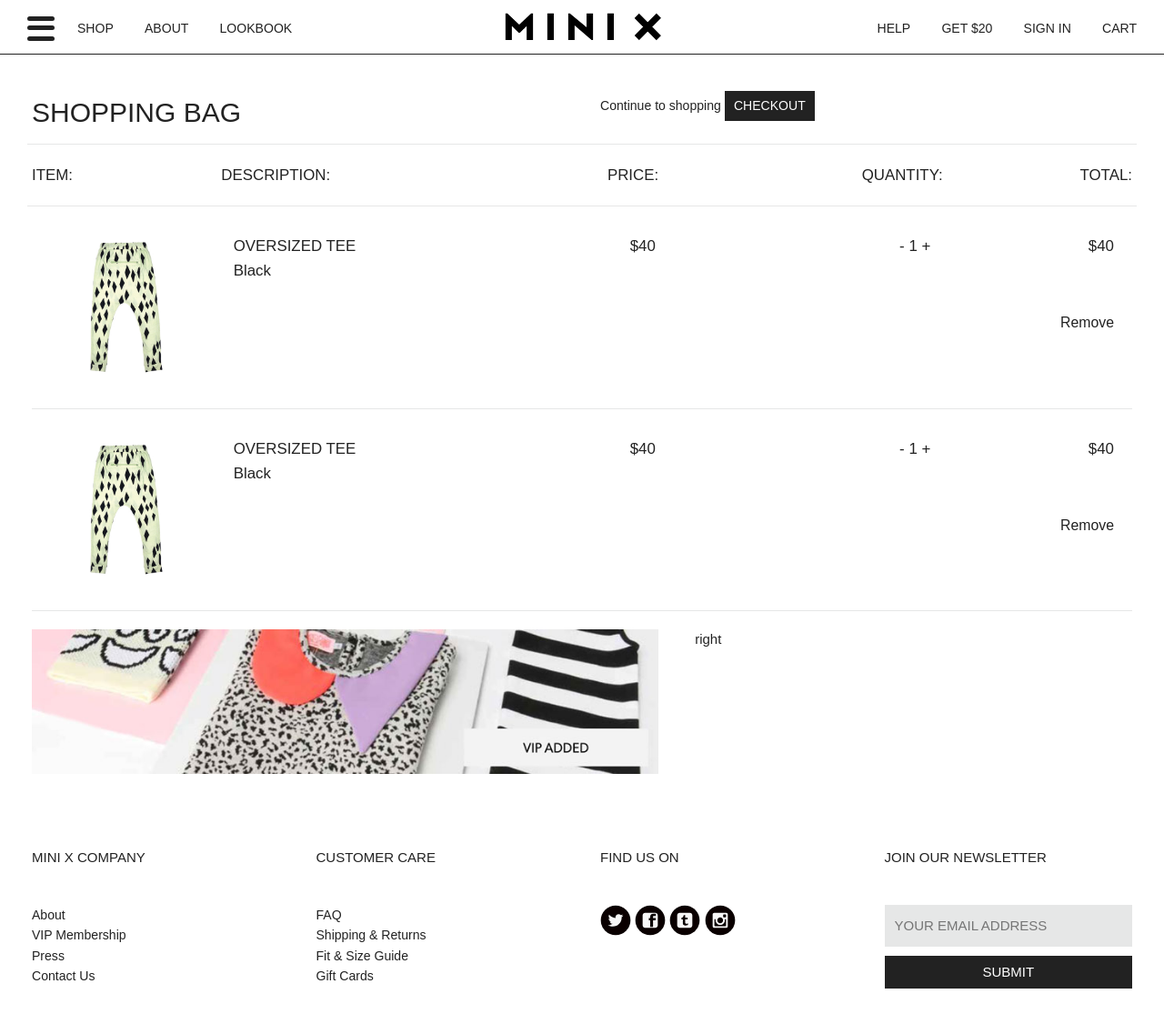
After one commit to timetoduckandcover/minixstyle, a PHP site: page /cart in a window 1280 px wide. The commit adds this page. Shown: the whole page at 91% size. Run offline with PHP 8.4, Linux system fonts and the light colour scheme; some web fonts are replaced.

Commit message:
cart page build

```diff
--- a/theme_sample/assets/css/styles.css
+++ b/theme_sample/assets/css/styles.css
@@ -1522,14 +1522,14 @@ table th, table td {
   width: 25%;
 }
 
-/* line 5, ../../dev/sass/partials/modules/_app-header.scss */
+/* line 9, ../../dev/sass/partials/modules/_app-header.scss */
 .global-header {
   z-index: 1;
   background: white;
   border-bottom: 1px solid #222222;
 }
 @media (min-width: 767px) {
-  /* line 5, ../../dev/sass/partials/modules/_app-header.scss */
+  /* line 9, ../../dev/sass/partials/modules/_app-header.scss */
   .global-header {
     position: fixed;
     top: 0;
@@ -1538,18 +1538,18 @@ table th, table td {
     height: 60px;
   }
 }
-/* line 21, ../../dev/sass/partials/modules/_app-header.scss */
+/* line 25, ../../dev/sass/partials/modules/_app-header.scss */
 .global-header .logo {
   display: block;
   width: 200px;
   margin: 0 auto;
 }
-/* line 33, ../../dev/sass/partials/modules/_app-header.scss */
+/* line 37, ../../dev/sass/partials/modules/_app-header.scss */
 .global-header nav.visible-nav > ul > li {
   display: inline-block;
   position: relative;
 }
-/* line 38, ../../dev/sass/partials/modules/_app-header.scss */
+/* line 42, ../../dev/sass/partials/modules/_app-header.scss */
 .global-header nav.visible-nav > ul > li > a {
   text-transform: uppercase;
   color: #222222;
@@ -1562,77 +1562,116 @@ table th, table td {
   -o-transition: all 0.2s ease-in-out;
   transition: all 0.2s ease-in-out;
 }
-/* line 48, ../../dev/sass/partials/modules/_app-header.scss */
+/* line 52, ../../dev/sass/partials/modules/_app-header.scss */
 .global-header nav.visible-nav > ul > li > a:hover {
-  border-bottom: 4px solid #6ee1cd;
   text-decoration: none;
 }
-/* line 59, ../../dev/sass/partials/modules/_app-header.scss */
+/* line 57, ../../dev/sass/partials/modules/_app-header.scss */
+.global-header nav.visible-nav > ul > li > a:hover:after {
+  content: '';
+  width: 100%;
+  background: #6ee1cd;
+  height: 4px;
+  display: block;
+}
+/* line 72, ../../dev/sass/partials/modules/_app-header.scss */
 .global-header nav.visible-nav > ul > li.has-sub-nav:hover .sub-nav {
   display: block;
 }
-/* line 66, ../../dev/sass/partials/modules/_app-header.scss */
+/* line 79, ../../dev/sass/partials/modules/_app-header.scss */
 .global-header nav.visible-nav > ul > li .sub-nav {
   display: none;
   background: white;
   position: fixed;
   width: 100%;
-  top: 60px;
+  top: 59px;
   left: 0;
   right: 0;
 }
-/* line 81, ../../dev/sass/partials/modules/_app-header.scss */
+/* line 89, ../../dev/sass/partials/modules/_app-header.scss */
+.global-header nav.visible-nav > ul > li .sub-nav .header-left-push {
+  padding: 20px 20px 40px 75px;
+}
+/* line 94, ../../dev/sass/partials/modules/_app-header.scss */
+.global-header nav.visible-nav > ul > li .sub-nav .sub-nav-list {
+  border-right: 1px solid #222222;
+}
+/* line 98, ../../dev/sass/partials/modules/_app-header.scss */
+.global-header nav.visible-nav > ul > li .sub-nav .sub-nav-list:last-child {
+  border: none;
+}
+/* line 103, ../../dev/sass/partials/modules/_app-header.scss */
+.global-header nav.visible-nav > ul > li .sub-nav .sub-nav-list a {
+  text-transform: uppercase;
+}
+/* line 111, ../../dev/sass/partials/modules/_app-header.scss */
+.global-header nav.visible-nav > ul > li .sub-nav h3.more {
+  margin: 10px 0 40px 0;
+}
+/* line 115, ../../dev/sass/partials/modules/_app-header.scss */
+.global-header nav.visible-nav > ul > li .sub-nav h3.more a {
+  font-family: "GibsonSemiBold", arial, sans-serif;
+}
+/* line 121, ../../dev/sass/partials/modules/_app-header.scss */
+.global-header nav.visible-nav > ul > li .sub-nav h3.title {
+  margin-bottom: 20px;
+}
+/* line 132, ../../dev/sass/partials/modules/_app-header.scss */
 .global-header .nav-left {
   display: none;
-  padding-left: 65px;
+  padding-left: 75px;
 }
 @media (min-width: 767px) {
-  /* line 81, ../../dev/sass/partials/modules/_app-header.scss */
+  /* line 132, ../../dev/sass/partials/modules/_app-header.scss */
   .global-header .nav-left {
     display: block;
   }
 }
-/* line 94, ../../dev/sass/partials/modules/_app-header.scss */
+/* line 145, ../../dev/sass/partials/modules/_app-header.scss */
 .global-header .nav-left ul li {
-  margin-right: 10px;
-}
-/* line 102, ../../dev/sass/partials/modules/_app-header.scss */
+  margin-right: 30px;
+}
+/* line 153, ../../dev/sass/partials/modules/_app-header.scss */
 .global-header .nav-right {
   padding-right: 20px;
   display: none;
 }
 @media (min-width: 767px) {
-  /* line 102, ../../dev/sass/partials/modules/_app-header.scss */
+  /* line 153, ../../dev/sass/partials/modules/_app-header.scss */
   .global-header .nav-right {
     display: block;
   }
 }
-/* line 112, ../../dev/sass/partials/modules/_app-header.scss */
+/* line 163, ../../dev/sass/partials/modules/_app-header.scss */
 .global-header .nav-right > ul {
   text-align: right;
 }
-/* line 116, ../../dev/sass/partials/modules/_app-header.scss */
+/* line 167, ../../dev/sass/partials/modules/_app-header.scss */
 .global-header .nav-right > ul > li {
-  margin-left: 10px;
-}
-/* line 123, ../../dev/sass/partials/modules/_app-header.scss */
+  margin-left: 30px;
+}
+/* line 175, ../../dev/sass/partials/modules/_app-header.scss */
+.global-header .nav-right > ul > li.cart-link:hover #cart {
+  display: block;
+}
+/* line 185, ../../dev/sass/partials/modules/_app-header.scss */
 .global-header .tagline-mobile {
   text-align: center;
   padding: 10px 0;
   border-top: 1px solid #222222;
 }
-/* line 129, ../../dev/sass/partials/modules/_app-header.scss */
+/* line 191, ../../dev/sass/partials/modules/_app-header.scss */
 .global-header .tagline-mobile span {
   margin: 0 10px;
 }
 
-/* line 138, ../../dev/sass/partials/modules/_app-header.scss */
+/* line 200, ../../dev/sass/partials/modules/_app-header.scss */
 .burger-menu {
   float: left;
   padding: 16px 0 0 20px;
 }
 @media (min-width: 767px) {
-  /* line 138, ../../dev/sass/partials/modules/_app-header.scss */
+  /* line 200, ../../dev/sass/partials/modules/_app-header.scss */
   .burger-menu {
     position: absolute;
     top: 2px;
@@ -1642,7 +1681,7 @@ table th, table td {
   }
 }
 
-/* line 153, ../../dev/sass/partials/modules/_app-header.scss */
+/* line 215, ../../dev/sass/partials/modules/_app-header.scss */
 .burger-nav {
   display: none;
   background: white;
@@ -1653,11 +1692,11 @@ table th, table td {
   top: 57px;
   width: 300px;
 }
-/* line 164, ../../dev/sass/partials/modules/_app-header.scss */
+/* line 226, ../../dev/sass/partials/modules/_app-header.scss */
 .burger-nav li {
   display: block;
 }
-/* line 168, ../../dev/sass/partials/modules/_app-header.scss */
+/* line 230, ../../dev/sass/partials/modules/_app-header.scss */
 .burger-nav li a {
   color: #222222;
   text-transform: uppercase;
@@ -1672,12 +1711,12 @@ table th, table td {
   padding-bottom: 4px;
   line-height: 30px;
 }
-/* line 178, ../../dev/sass/partials/modules/_app-header.scss */
+/* line 240, ../../dev/sass/partials/modules/_app-header.scss */
 .burger-nav li a:hover {
   text-decoration: none;
 }
 
-/* line 186, ../../dev/sass/partials/modules/_app-header.scss */
+/* line 248, ../../dev/sass/partials/modules/_app-header.scss */
 .burger {
   height: 27px;
   width: 29px;
@@ -1685,22 +1724,22 @@ table th, table td {
   position: relative;
 }
 @media (min-width: 767px) {
-  /* line 186, ../../dev/sass/partials/modules/_app-header.scss */
+  /* line 248, ../../dev/sass/partials/modules/_app-header.scss */
   .burger {
     position: absolute;
     top: 16px;
     left: 20px;
   }
 }
-/* line 200, ../../dev/sass/partials/modules/_app-header.scss */
+/* line 262, ../../dev/sass/partials/modules/_app-header.scss */
 .burger:hover {
   border: none;
 }
-/* line 204, ../../dev/sass/partials/modules/_app-header.scss */
+/* line 266, ../../dev/sass/partials/modules/_app-header.scss */
 .burger:hover i {
   background: #6ee1cd;
 }
-/* line 210, ../../dev/sass/partials/modules/_app-header.scss */
+/* line 272, ../../dev/sass/partials/modules/_app-header.scss */
 .burger i {
   width: 30px;
   height: 5px;
@@ -1719,15 +1758,15 @@ table th, table td {
   -o-transition: all 0.2s ease-in-out;
   transition: all 0.2s ease-in-out;
 }
-/* line 222, ../../dev/sass/partials/modules/_app-header.scss */
+/* line 284, ../../dev/sass/partials/modules/_app-header.scss */
 .burger i.top {
   top: 0;
 }
-/* line 227, ../../dev/sass/partials/modules/_app-header.scss */
+/* line 289, ../../dev/sass/partials/modules/_app-header.scss */
 .burger i.middle {
   top: 10px;
 }
-/* line 232, ../../dev/sass/partials/modules/_app-header.scss */
+/* line 294, ../../dev/sass/partials/modules/_app-header.scss */
 .burger i.bottom {
   bottom: 0;
 }
@@ -2099,7 +2138,53 @@ table th, table td {
   font-family: "GibsonRegular", arial, sans-serif;
 }
 
-/* line 3, ../../dev/sass/partials/modules/_app-cart.scss */
+/* line 6, ../../dev/sass/partials/modules/_app-cart.scss */
+#cart-page .cart-item-headers {
+  border-top: 1px solid #e6e7e7;
+  border-bottom: 1px solid #e6e7e7;
+  padding: 20px 0 10px 0;
+}
+/* line 12, ../../dev/sass/partials/modules/_app-cart.scss */
+#cart-page .cart-item-headers li {
+  text-transform: uppercase;
+  font-size: 18px;
+  font-size: 1.125em;
+  line-height: 27px;
+}
+/* line 24, ../../dev/sass/partials/modules/_app-cart.scss */
+#cart-page .cart-items ul .cart-item {
+  font-size: 18px;
+  font-size: 1.125em;
+  line-height: 27px;
+  *zoom: 1;
+  border-bottom: 1px solid #e6e7e7;
+  padding: 30px 0;
+}
+/* line 38, ../../../../../../../Library/Ruby/Gems/2.0.0/gems/compass-0.12.6/frameworks/compass/stylesheets/compass/utilities/general/_clearfix.scss */
+#cart-page .cart-items ul .cart-item:after {
+  content: "";
+  display: table;
+  clear: both;
+}
+/* line 31, ../../dev/sass/partials/modules/_app-cart.scss */
+#cart-page .cart-items ul .cart-item .title {
+  text-transform: uppercase;
+}
+/* line 36, ../../dev/sass/partials/modules/_app-cart.scss */
+#cart-page .cart-items ul .cart-item .remove-link {
+  padding-top: 60px;
+  display: block;
+}
+/* line 42, ../../dev/sass/partials/modules/_app-cart.scss */
+#cart-page .cart-items ul .cart-item .cart-pull-right {
+  text-align: right;
+}
+/* line 51, ../../dev/sass/partials/modules/_app-cart.scss */
+#cart-page .cart-footer {
+  margin-top: 20px;
+}
+
+/* line 3, ../../dev/sass/partials/modules/_app-cart-quickview.scss */
 #cart {
   display: none;
   position: absolute;
@@ -2111,7 +2196,7 @@ table th, table td {
   padding: 20px;
   text-align: left;
 }
-/* line 15, ../../dev/sass/partials/modules/_app-cart.scss */
+/* line 15, ../../dev/sass/partials/modules/_app-cart-quickview.scss */
 #cart h3 {
   border-bottom: 1px solid #222222;
   padding: 0 0 13.33333px 20px;
@@ -2119,13 +2204,13 @@ table th, table td {
   font-size: 1.1875em;
   line-height: 28.5px;
 }
-/* line 22, ../../dev/sass/partials/modules/_app-cart.scss */
+/* line 22, ../../dev/sass/partials/modules/_app-cart-quickview.scss */
 #cart .cart-item-wrapper {
   max-height: 500px;
   overflow-y: scroll;
   padding-bottom: 71px;
 }
-/* line 29, ../../dev/sass/partials/modules/_app-cart.scss */
+/* line 29, ../../dev/sass/partials/modules/_app-cart-quickview.scss */
 #cart .cart-item {
   *zoom: 1;
   padding: 20px 0;
@@ -2138,12 +2223,12 @@ table th, table td {
   display: table;
   clear: both;
 }
-/* line 36, ../../dev/sass/partials/modules/_app-cart.scss */
+/* line 36, ../../dev/sass/partials/modules/_app-cart-quickview.scss */
 #cart .cart-item .cart-item-left {
   width: 140px;
   float: left;
 }
-/* line 42, ../../dev/sass/partials/modules/_app-cart.scss */
+/* line 42, ../../dev/sass/partials/modules/_app-cart-quickview.scss */
 #cart .cart-item .cart-item-right {
   position: absolute;
   top: 50%;
@@ -2155,11 +2240,11 @@ table th, table td {
   left: 160px;
   width: 200px;
 }
-/* line 48, ../../dev/sass/partials/modules/_app-cart.scss */
+/* line 48, ../../dev/sass/partials/modules/_app-cart-quickview.scss */
 #cart .cart-item .cart-item-right span {
   display: block;
 }
-/* line 55, ../../dev/sass/partials/modules/_app-cart.scss */
+/* line 55, ../../dev/sass/partials/modules/_app-cart-quickview.scss */
 #cart .cart-footer {
   padding: 20px 0 0 0;
   position: absolute;
@@ -2169,7 +2254,7 @@ table th, table td {
   right: 20px;
   background: white;
 }
-/* line 65, ../../dev/sass/partials/modules/_app-cart.scss */
+/* line 65, ../../dev/sass/partials/modules/_app-cart-quickview.scss */
 #cart .cart-footer span {
   font-size: 16px;
   font-size: 1em;
@@ -2177,8 +2262,8 @@ table th, table td {
   text-transform: uppercase;
   line-height: 51px;
 }
-/* line 72, ../../dev/sass/partials/modules/_app-cart.scss */
-#cart .cart-footer input {
+/* line 72, ../../dev/sass/partials/modules/_app-cart-quickview.scss */
+#cart .cart-footer a {
   float: right;
   padding: 13px 40px;
   margin: 0;
--- /dev/null
+++ b/theme_sample/cart.php
@@ -0,0 +1,9 @@
+
+<?php
+
+	include('partials/head.php');
+	include('partials/header.php');
+	include('partials/pages/cart.php');
+	include('partials/footer.php');
+
+;?>
--- a/theme_sample/dev/sass/partials/modules/_app-cart.scss
+++ b/theme_sample/dev/sass/partials/modules/_app-cart.scss
@@ -1,79 +1,55 @@
 
 
-#cart {
+#cart-page {
 
-	display: none;
-	position: absolute;
-	right: -$baseline;
-	top: 58px;
-	background: $col-white;
-	width: 400px;
-	z-index: 2;
-	padding: $baseline;
-	text-align: left;
+	// Cart item headers
+	.cart-item-headers {
 
-	h3 {
+		border-top: 1px solid $col-lightgrey;
+		border-bottom: 1px solid $col-lightgrey;
+		padding: $baseline 0 $baseline/2 0;
 
-		border-bottom: 1px solid $col-black;
-		padding: 0 0 $baseline/1.5 $baseline;
-		@include font(19);
+		li {
+
+			text-transform: uppercase;
+			@include font(18);
+		}
 	}
 
-	.cart-item-wrapper {
+	// Each item in the cart
+	.cart-items {
 
-		max-height: 500px;
-		overflow-y: scroll;
-		padding-bottom: 71px;
-	}
+		ul {
 
-	.cart-item {
+			.cart-item {
 
-		@include cf;
-		padding: $baseline 0;
-		border-bottom: 1px solid $col-black;
-		position: relative;
+				@include font(18);
+				@include cf;
+				border-bottom: 1px solid $col-lightgrey;
+				padding: $baseline*1.5 0;
 
-		.cart-item-left {
+				.title {
 
-			width: 140px;
-			float: left;
-		}
+					text-transform: uppercase;
+				}
 
-		.cart-item-right {
+				.remove-link {
 
-			@include centre(y);
-			left: 160px;
-			width: 200px;
+					padding-top: $baseline*3;
+					display: block;
+				}
 
-			span {
+				.cart-pull-right {
 
-				display: block;
+					text-align: right;
+				}
 			}
 		}
 	}
 
+	// Cart footer
 	.cart-footer {
 
-		padding: $baseline 0 0 0;
-		position: absolute;
-		height: 71px;
-		bottom: $baseline;
-		left: $baseline;
-		right: $baseline;
-		background: $col-white;
-
-		span {
-
-			@include font(16);
-			text-transform: uppercase;
-			line-height: 51px;
-		}
-
-		input {
-
-			float: right;
-			padding: 13px $baseline*2;
-			margin: 0;
-		}
+		margin-top: $baseline;
 	}
 }
--- a/theme_sample/dev/sass/partials/modules/_app-header.scss
+++ b/theme_sample/dev/sass/partials/modules/_app-header.scss
@@ -1,6 +1,10 @@
 // ============================================================
 // HEADER
 // ============================================================
+
+$burger-push: $baseline+55px;
+$header-height: $baseline*3;
+
 
 .global-header {
 
@@ -14,7 +18,7 @@
 		top: 0;
 		left: 0;
 		right: 0;
-		height: 60px;
+		height: $header-height;
 	}
 
 	// Logo
@@ -87,13 +138,13 @@
 			display: block;
 		}
 
-		padding-left: $baseline+45px;
+		padding-left: $burger-push;
 
 		ul {
 
 			li {
 
-				margin-right: $baseline/2;
+				margin-right: $baseline*1.5;
 			}
 		}
 	}
@@ -115,7 +166,18 @@
 
 			& > li {
 
-				margin-left: $baseline/2;
+				margin-left: $baseline*1.5;
+
+				&.cart-link {
+
+					&:hover {
+
+						#cart {
+
+							display: block;
+						}
+					}
+				}
 			}
 		}
 	}
--- a/theme_sample/dev/sass/styles.scss
+++ b/theme_sample/dev/sass/styles.scss
@@ -43,6 +43,7 @@
 		"partials/modules/app-collection",
 		"partials/modules/app-product",
 		"partials/modules/app-cart",
+		"partials/modules/app-cart-quickview",
 		"partials/modules/app-social",
 		"partials/modules/app-account",
 		"partials/modules/app-page-with-sidebar",
--- a/theme_sample/partials/header.php
+++ b/theme_sample/partials/header.php
@@ -78,9 +78,9 @@
 	   					<li>
 	   						<a href="account.php">Sign in</a>
 	   					</li>
-	   					<li>
-	   						<a href="javascript:;" class="cart-link">cart</a>
-	   						<?php include('partials/pages/page-partials/cart.php');?>
+	   					<li class="cart-link">
+	   						<a href="/cart.php">cart</a>
+	   						<?php include('partials/pages/page-partials/cart-quickview.php');?>
 	   					</li>
 	   				</ul>
 	   			</nav>
--- /dev/null
+++ b/theme_sample/partials/pages/cart.php
@@ -0,0 +1,97 @@
+
+<div class="header-push less">
+	<div id="cart-page">
+		<div class="wrapper padding">
+			<div class="row mb">
+				<div class="col-xs-12 col-md-6">
+					<h1 class="beta">Shopping bag</h1>
+				</div>
+				<div class="col-xs-12 col-md-6">
+					<a href="/collection.php">Continue to shopping</a>
+					<a href="/checkout.php" class="btn">Checkout</a>
+				</div>
+			</div>
+
+			<!-- Item headers -->
+			<div class="cart-item-headers">
+				<ul class="row">
+					<li class="col-xs-12 col-md-2">
+						Item:
+					</li>
+					<li class="col-xs-12 col-md-4">
+						Description:
+					</li>
+					<li class="col-xs-12 col-md-1 text-right">
+						Price:
+					</li>
+					<li class="col-xs-12 col-md-3 text-right">
+						Quantity:
+					</li>
+					<li class="col-xs-12 col-md-2 text-right">
+						Total:
+					</li>
+				</ul>
+			</div>
+
+			<div class="cart-items">
+				<ul class="row">
+					<li class="col-xs-12">
+						<div class="cart-item">
+							<div class="col-xs-12 col-md-2">
+								<img src="assets/img/products/koolabah.jpeg" alt="Cart item" class="img-full" />
+							</div>
+							<div class="col-xs-12 col-md-4">
+								<span class="title block">Oversized Tee</span>
+								<span class="variant block">Black</span>
+							</div>
+							<div class="col-xs-12 col-md-1 cart-pull-right">
+								<span>$40</span>
+							</div>
+							<div class="col-xs-12 col-md-3 cart-pull-right">
+								<span>- 1 +</span>
+							</div>
+							<div class="col-xs-12 col-md-2 cart-pull-right">
+								<span>$40</span>
+								<a href="#" class="remove-link">Remove</a>
+							</div>
+						</div>
+					</li>
+					<li class="col-xs-12">
+						<div class="cart-item">
+							<div class="col-xs-12 col-md-2">
+								<img src="assets/img/products/koolabah.jpeg" alt="Cart item" class="img-full" />
+							</div>
+							<div class="col-xs-12 col-md-4">
+								<span class="title block">Oversized Tee</span>
+								<span class="variant block">Black</span>
+							</div>
+							<div class="col-xs-12 col-md-1 cart-pull-right">
+								<span>$40</span>
+							</div>
+							<div class="col-xs-12 col-md-3 cart-pull-right">
+								<span>- 1 +</span>
+							</div>
+							<div class="col-xs-12 col-md-2 cart-pull-right">
+								<span>$40</span>
+								<a href="#" class="remove-link">Remove</a>
+							</div>
+						</div>
+					</li>
+				</ul>
+			</div>
+
+			<!-- Cart footer -->
+			<div class="cart-footer">
+				<div class="row">
+					<div class="col-xs-12 col-md-7">
+						<img src="assets/img/banners/vip_cart_banner.jpg" alt="VIP Banner"  class="img-full" />
+					</div>
+					<div class="col-xs-12 col-md-5">
+						right
+					</div>
+				</div>
+			</div>
+
+		</div>
+	</div>
+</div>
--- /dev/null
+++ b/theme_sample/partials/pages/page-partials/cart-quickview.php
@@ -0,0 +1,41 @@
+
+
+<div id="cart">
+	<h3>Your Bag (2)</h3>
+	<div class="cart-item-wrapper">
+		<div class="cart-item">
+			<div class="cart-item-left">
+				<img src="assets/img/products/koolabah.jpeg" alt="cart item" class="img-full" />
+			</div>
+			<div class="cart-item-right">
+				<span class="cart-item-title">Rolled Sleeve T-Shirt</span>
+				<span class="cart-item-qty">1x$36</span>
+				<span class="cart-item-variant">Black</span>
+			</div>
+		</div>
+		<div class="cart-item">
+			<div class="cart-item-left">
+				<img src="assets/img/products/koolabah.jpeg" alt="cart item" class="img-full" />
+			</div>
+			<div class="cart-item-right">
+				<span class="cart-item-title">Rolled Sleeve T-Shirt</span>
+				<span class="cart-item-qty">1x$36</span>
+				<span class="cart-item-variant">Black</span>
+			</div>
+		</div>
+		<div class="cart-item">
+			<div class="cart-item-left">
+				<img src="assets/img/products/koolabah.jpeg" alt="cart item" class="img-full" />
+			</div>
+			<div class="cart-item-right">
+				<span class="cart-item-title">Rolled Sleeve T-Shirt</span>
+				<span class="cart-item-qty">1x$36</span>
+				<span class="cart-item-variant">Black</span>
+			</div>
+		</div>
+	</div>
+	<div class="cart-footer">
+		<span>Subtotal $74</span>
+		<a href="/checkout" class="btn">Checkout</a>
+	</div>
+</div>
--- a/theme_sample/partials/pages/page-partials/header-sub-nav.php
+++ b/theme_sample/partials/pages/page-partials/header-sub-nav.php
@@ -1,8 +1,9 @@
 <div class="sub-nav">
 	<div class="wrapper">
+		<div class="header-left-push">
 			<div class="row">
-			<div class="col-xs-12 col-md-3">
-				<h3>Categories</h3>
+				<div class="col-xs-12 col-md-3 sub-nav-list">
+					<h3 class="epsilon title">Categories</h3>
 					<ul>
 						<li>
 							<a href="/">Link</a>
@@ -24,8 +25,8 @@
 						</li>
 					</ul>
 				</div>
-			<div class="col-xs-12 col-md-3">
-				<h3>Collections</h3>
+				<div class="col-xs-12 col-md-3 sub-nav-list">
+					<h3 class="epsilon title">Collections</h3>
 					<ul>
 						<li>
 							<a href="/">Link</a>
@@ -46,9 +47,12 @@
 							<a href="/">Link</a>
 						</li>
 					</ul>
+					<h3 class="epsilon more">
+						<a href="/">Older collections...</a>
+					</h3>
 				</div>
-			<div class="col-xs-12 col-md-3">
-				<h3>Brands</h3>
+				<div class="col-xs-12 col-md-3 sub-nav-list">
+					<h3 class="epsilon title">Brands</h3>
 					<ul>
 						<li>
 							<a href="/">Link</a>
@@ -69,9 +73,12 @@
 							<a href="/">Link</a>
 						</li>
 					</ul>
+					<h3 class="epsilon more">
+						<a href="/">More brands...</a>
+					</h3>
 				</div>
-			<div class="col-xs-12 col-md-3">
-				<h3>Categories</h3>
+				<div class="col-xs-12 col-md-3 sub-nav-list">
+					<h3 class="epsilon title">Categories</h3>
 					<ul>
 						<li>
 							<a href="/">Link</a>
@@ -96,3 +103,4 @@
 			</div>
 		</div>
 	</div>
+</div>
--- a/theme_sample/partials/pages/product.php
+++ b/theme_sample/partials/pages/product.php
@@ -1,8 +1,10 @@
 
 <form action="">
-	<div class="header-push">
+	<div class="header-push less">
 		<div id="product">
 			<div class="wrapper padding">
+
+				<?php include('partials/pages/page-partials/breadcrumbs.php');?>
 
 				<div class="row">
 
```
Also changed, not shown: other parts of theme_sample/dev/sass/partials/modules/_app-header.scss (+49 -2 lines), theme_sample/dev/js/modules/general-functions/general-functions.js (+27 -6 lines), theme_sample/dev/sass/partials/modules/_app-cart-quickview.scss (added, +79 -0 lines), theme_sample/partials/pages/page-partials/cart.php (deleted, +0 -43 lines), theme_sample/assets/img/banners/vip_cart_banner.jpg (added), theme_sample/assets/js/main.js, theme_sample/assets/js/main.min.js. Lines whose indentation alone changed are shown as unchanged.
